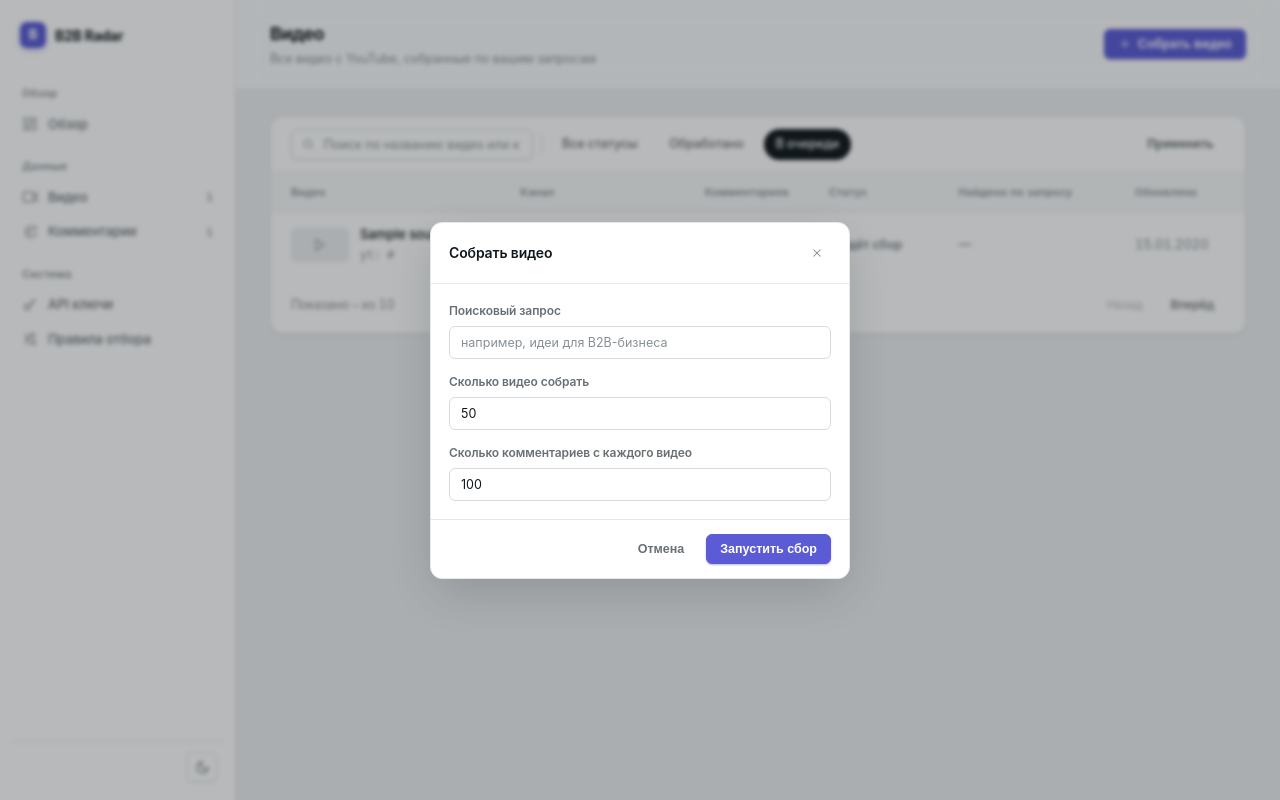
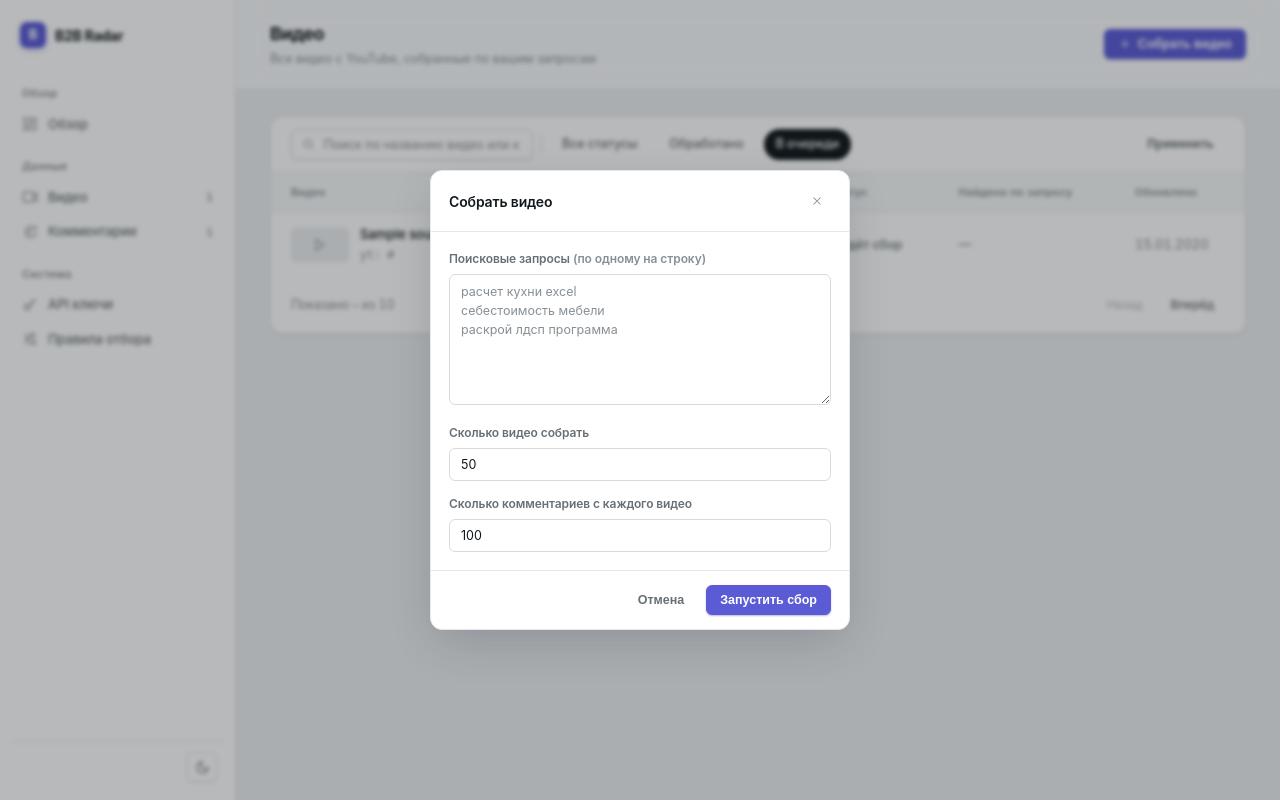
Before and after one commit to osmirnov34/b2b-radar, a FastAPI app: template web/templates/sources.html in a window 1280 px wide, after a click on "Собрать видео". Run offline with FastAPI, Linux system fonts and the light colour scheme; the template is opened without the code that fills it: most values are stand-ins (such as "Sample title", 1, 10 or a date in 2020).

Commit message:
Add batch query support for video collection

```diff
--- a/src/web/routers/sources.py
+++ b/src/web/routers/sources.py
@@ -14,6 +14,19 @@ router = APIRouter()
 PAGE_SIZE = 20
 
 NO_ACTIVE_KEYS_ERROR = "no_active_keys"
+EMPTY_QUERY_ERROR = "empty_query"
+
+
+def _parse_queries(raw: str) -> list[str]:
+    """Split a textarea value into distinct, trimmed search queries (one per line)."""
+    seen: set[str] = set()
+    queries: list[str] = []
+    for line in raw.splitlines():
+        query = line.strip()
+        if query and query not in seen:
+            seen.add(query)
+            queries.append(query)
+    return queries
 
 
 @router.get("/videos", response_class=HTMLResponse)
@@ -50,10 +63,16 @@ async def add_source(
     source_limit: Annotated[int, Form()] = 50,
     document_limit: Annotated[int, Form()] = 100,
 ) -> RedirectResponse:
+    queries = _parse_queries(query)
+    if not queries:
+        return RedirectResponse(url=f"/videos?error={EMPTY_QUERY_ERROR}", status_code=303)
+
     active_keys = await YoutubeApiKeyRepository(session).list_active_keys()
     if not active_keys:
         return RedirectResponse(url=f"/videos?error={NO_ACTIVE_KEYS_ERROR}", status_code=303)
-    background_tasks.add_task(run, query, source_limit, document_limit)
+
+    for single_query in queries:
+        background_tasks.add_task(run, single_query, source_limit, document_limit)
     return RedirectResponse(url="/videos", status_code=303)
 
 
--- a/web/static/css/style.css
+++ b/web/static/css/style.css
@@ -684,14 +684,15 @@ tbody tr.clickable { cursor: pointer; }
 .modal-body { padding: 18px; display: flex; flex-direction: column; gap: 14px; }
 .modal-footer { display: flex; justify-content: flex-end; gap: 8px; padding: 14px 18px; border-top: 1px solid var(--border); }
 .field label { display: block; font-size: 12px; font-weight: 600; color: var(--text-secondary); margin-bottom: 6px; }
-.field input, .field select {
+.field input, .field select, .field textarea {
   width: 100%; background: var(--input-bg); border: 1px solid var(--border-strong);
   border-radius: var(--radius-sm); padding: 8px 11px; color: var(--text);
   font-family: inherit; font-size: 12.5px; outline: none;
   transition: border-color 0.12s ease, box-shadow 0.12s ease;
 }
-.field input:focus, .field select:focus { border-color: var(--accent); box-shadow: var(--ring); }
-.field input::placeholder { color: var(--text-tertiary); }
+.field textarea { resize: vertical; line-height: 1.5; }
+.field input:focus, .field select:focus, .field textarea:focus { border-color: var(--accent); box-shadow: var(--ring); }
+.field input::placeholder, .field textarea::placeholder { color: var(--text-tertiary); }
 .hidden { display: none !important; }
 
 /* Breadcrumb */
--- a/web/templates/sources.html
+++ b/web/templates/sources.html
@@ -14,6 +14,8 @@
 
 {% if error == 'no_active_keys' %}
 <div class="banner danger">Нет активных ключей YouTube API. Добавьте ключ на странице «API ключи», чтобы запустить сбор.</div>
+{% elif error == 'empty_query' %}
+<div class="banner danger">Укажите хотя бы один поисковый запрос.</div>
 {% endif %}
 
 <div class="card">
@@ -101,8 +103,8 @@
       </div>
       <div class="modal-body">
         <div class="field">
-          <label>Поисковый запрос</label>
-          <input type="text" name="query" required placeholder="например, идеи для B2B-бизнеса">
+          <label>Поисковые запросы <span class="text-tertiary">(по одному на строку)</span></label>
+          <textarea name="query" rows="6" required placeholder="расчет кухни excel&#10;себестоимость мебели&#10;раскрой лдсп программа"></textarea>
         </div>
         <div class="field">
           <label>Сколько видео собрать</label>
```
